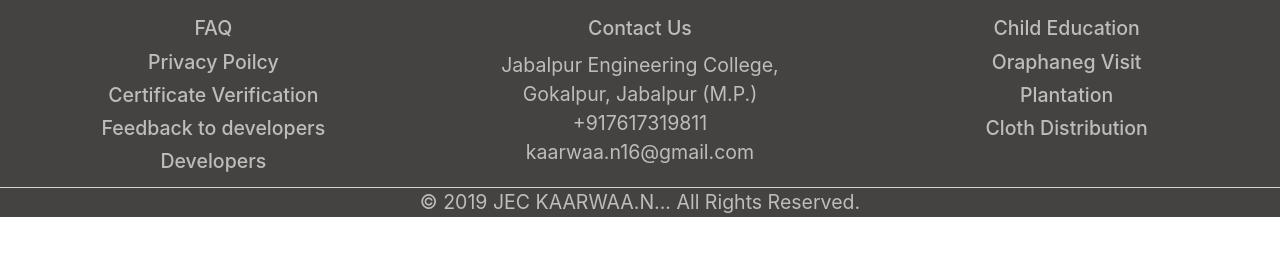
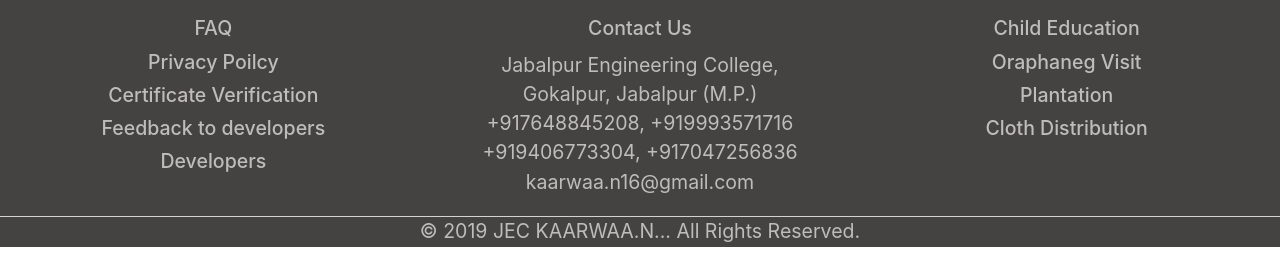
Before and after one commit to Asad-Qureshi-Programmer/kaarwaan.github.io, a plain HTML site: page index.html in a window 1280 px wide. Shown: the part 2869-3135 px from the top of the page. Before the commit the page ends 3106 px from the top, so only its background shows below. Drawn offline with nearby package versions, Linux system fonts and the light colour scheme.

Commit message:
Update index.html
contact us updated

```diff
--- a/index.html
+++ b/index.html
@@ -529,7 +529,7 @@
       <h6>Contact Us</h6>
       <p>Jabalpur Engineering College,<br>
        Gokalpur, Jabalpur (M.P.)<br>
-      +917617319811<br>
+      +917648845208, +919993571716<br>+919406773304, +917047256836<br>
       kaarwaa.n16@gmail.com</p>
     </div>
     <div class="col-sm-4 footer_div_hide" >
```
